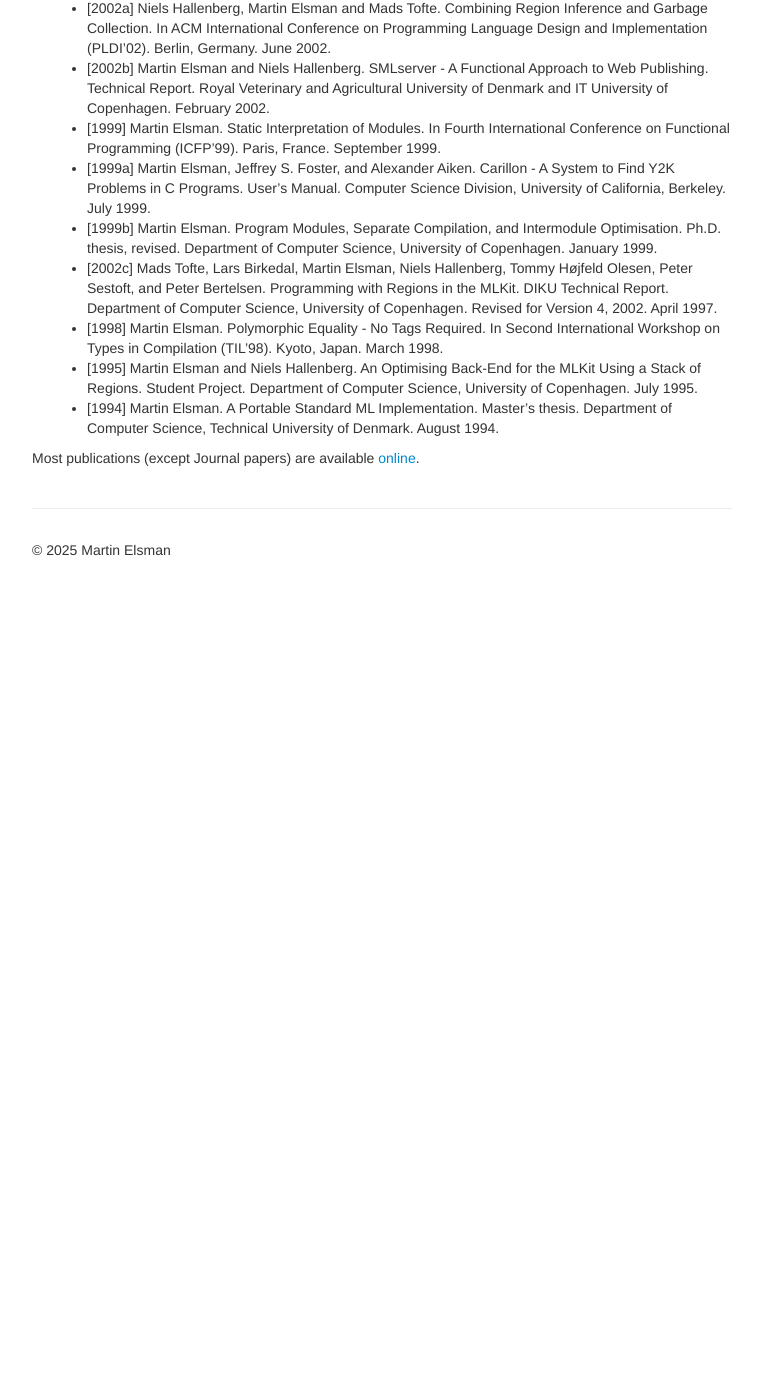
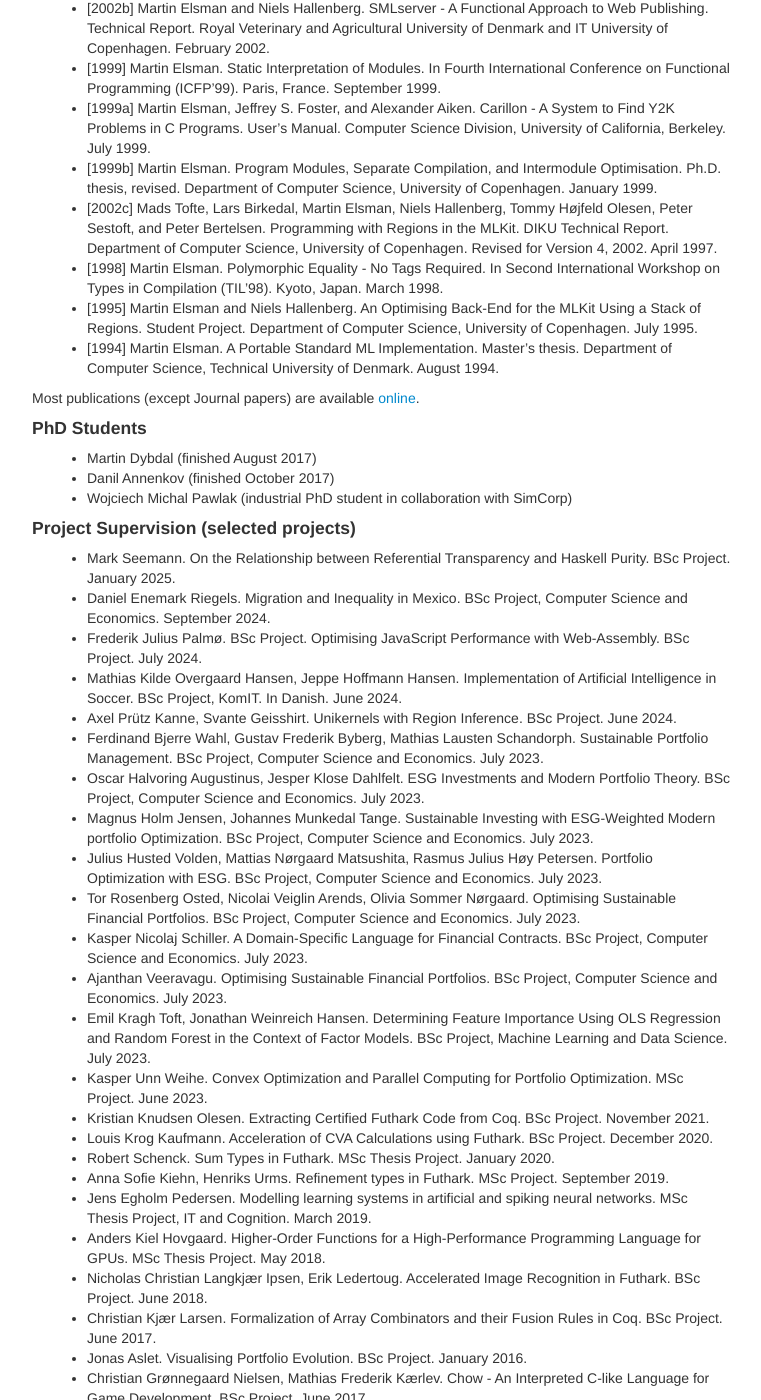
Before and after one commit to melsman/melsman.github.io, a Jekyll site: the page built from cv.md, in a window 1280 px wide and 1400 px high, scrolled down 7265 px. Shown: the whole window, without its empty margins (258-1019 px from the left). Built offline with Jekyll 4.4.1, drawn with Linux system fonts in a browser that asks for light colours; nearby versions of some CDN libraries; before the commit the page ends 7835 px from its top, so only the background shows below that; some of the changed text lies outside the part shown.

Commit message:
supervision

```diff
--- a/cv.md
+++ b/cv.md
@@ -237,6 +237,9 @@ applications.
 
 I have taught the following courses:
 
+* Advanced Topics in Programming Languages (MSc course, PL for Quantum Computing
+  theme). University of Copenhagen, DIKU. One fourth of course. Fall 2024.
+
 * Programming and Problem Solving in F# (BSc intro course). University of
   Copenhagen, DIKU. One third of course. Fall 2020.
 
@@ -538,3 +533,118 @@ Implementation. Master's thesis. Department of Computer Science,
 Technical University of Denmark. August 1994.
 
 Most publications (except Journal papers) are available [online](/papers.html).
+
+#### PhD Students
+
+* Martin Dybdal (finished August 2017)
+
+* Danil Annenkov (finished October 2017)
+
+* Wojciech Michal Pawlak (industrial PhD student in collaboration with SimCorp)
+
+#### Project Supervision (selected projects)
+
+- Mark Seemann. On the Relationship between Referential Transparency and Haskell
+  Purity. BSc Project. January 2025.
+
+- Daniel Enemark Riegels. Migration and Inequality in Mexico. BSc Project,
+  Computer Science and Economics. September 2024.
+
+- Frederik Julius Palmø. BSc Project. Optimising JavaScript Performance with
+  Web-Assembly. BSc Project. July 2024.
+
+- Mathias Kilde Overgaard Hansen, Jeppe Hoffmann Hansen. Implementation of
+  Artificial Intelligence in Soccer. BSc Project, KomIT. In Danish. June 2024.
+
+- Axel Prütz Kanne, Svante Geisshirt. Unikernels with Region Inference. BSc
+  Project. June 2024.
+
+- Ferdinand Bjerre Wahl, Gustav Frederik Byberg, Mathias Lausten
+  Schandorph. Sustainable Portfolio Management. BSc Project, Computer Science
+  and Economics. July 2023.
+
+- Oscar Halvoring Augustinus, Jesper Klose Dahlfelt. ESG Investments and Modern
+  Portfolio Theory. BSc Project, Computer Science and Economics. July 2023.
+
+- Magnus Holm Jensen, Johannes Munkedal Tange. Sustainable Investing with
+  ESG-Weighted Modern portfolio Optimization. BSc Project, Computer Science and
+  Economics. July 2023.
+
+- Julius Husted Volden, Mattias Nørgaard Matsushita, Rasmus Julius Høy
+  Petersen. Portfolio Optimization with ESG. BSc Project, Computer Science and
+  Economics. July 2023.
+
+- Tor Rosenberg Osted, Nicolai Veiglin Arends, Olivia Sommer
+  Nørgaard. Optimising Sustainable Financial Portfolios. BSc Project, Computer
+  Science and Economics. July 2023.
+
+- Kasper Nicolaj Schiller. A Domain-Specific Language for Financial
+  Contracts. BSc Project, Computer Science and Economics. July 2023.
+
+- Ajanthan Veeravagu. Optimising Sustainable Financial Portfolios. BSc Project,
+  Computer Science and Economics. July 2023.
+
+- Emil Kragh Toft, Jonathan Weinreich Hansen. Determining Feature Importance
+  Using OLS Regression and Random Forest in the Context of Factor Models. BSc
+  Project, Machine Learning and Data Science. July 2023.
+
+- Kasper Unn Weihe. Convex Optimization and Parallel Computing for Portfolio
+  Optimization. MSc Project. June 2023.
+
+- Kristian Knudsen Olesen. Extracting Certified Futhark Code from Coq. BSc
+  Project. November 2021.
+
+- Louis Krog Kaufmann. Acceleration of CVA Calculations using Futhark. BSc
+  Project. December 2020.
+
+- Robert Schenck. Sum Types in Futhark. MSc Thesis Project. January 2020.
+
+- Anna Sofie Kiehn, Henriks Urms. Refinement types in Futhark. MSc Project.
+  September 2019.
+
+- Jens Egholm Pedersen. Modelling learning systems in artificial and spiking
+  neural networks. MSc Thesis Project, IT and Cognition. March 2019.
+
+- Anders Kiel Hovgaard. Higher-Order Functions for a High-Performance
+  Programming Language for GPUs. MSc Thesis Project. May 2018.
+
+- Nicholas Christian Langkjær Ipsen, Erik Ledertoug. Accelerated Image
+  Recognition in Futhark. BSc Project. June 2018.
+
+- Christian Kjær Larsen. Formalization of Array Combinators and their Fusion
+  Rules in Coq. BSc Project. June 2017.
+
+- Jonas Aslet. Visualising Portfolio Evolution. BSc Project. January 2016.
+
+- Christian Grønnegaard Nielsen, Mathias Frederik Kærlev. Chow - An Interpreted
+  C-like Language for Game Development. BSc Project. June 2017.
+
+- Jakob Høiberg Rasmussen. A GUI fpr a Blockchain-based Financial Contract
+  System. BSc Project. June 2017.
+
+- Anders Lau Svendsen, Mads Jørgensen, Peter Emil Jensen. Freechain - A
+  Universal Blockchain Framework. BSc Project. June 2017.
+
+- Christopher Mulvad Groot. Blockchain Consensus Mechanisms. BSc Project. June
+  2017.
+
+- Martin Paarse. Historic Volatilities and Correlations for Underlyings in the
+  HIPERFIT Portfolio Management Prototype. BSc Project. June 2016.
+
+- Mikkel Storgaard Knudsen. Modules in Futhark. BSc Project. June, 2016.
+
+- Frederik Bøgelund Larsen. Reactive Functional GUI Abstractions in Haskell. BSc
+  Project. January 2016.
+
+- Anna Sofie Kiehn, Henrik Urms. Compiling TAIL to Futhark. BSc Project. June 2015.
+
+- Benjamin Brandt Ohrt. Implementing Data Validation in an External
+  Environment. BSc Company Project. October 2015.
+
+- Niels G. W. Serup. Kernel Fission for GPGPUs. BSc Project. June 2014.
+
+- Rasmus Borgsmidt. Functional Array Programming Compiled to a Virtual
+  Machine. BSc Project. June 2013.
+
+- Philip Munksgaard. SmlCL - An ML Library for Utilizing Parallel Architectures
+  using OpenCL. BSc Project. June 2013.
```
Also changed, not shown: other parts of cv.md (+0 -8 lines).
